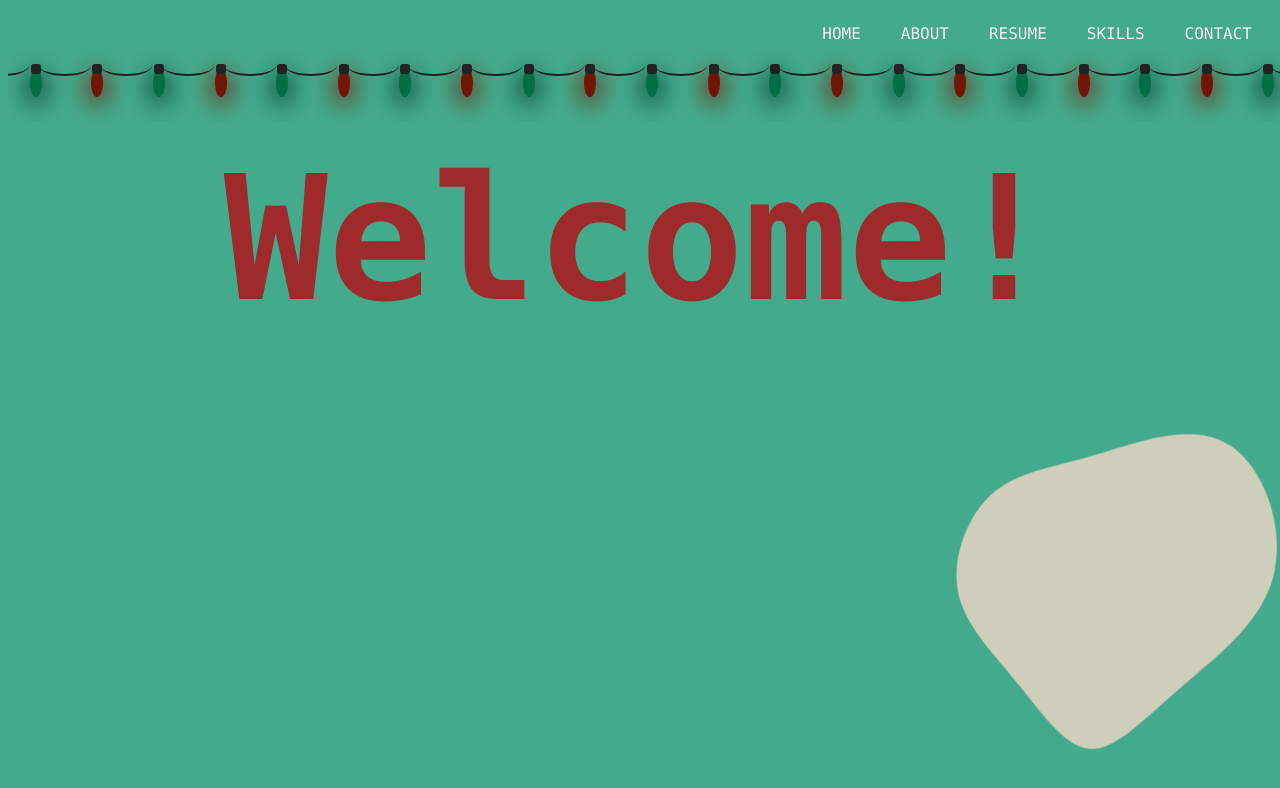
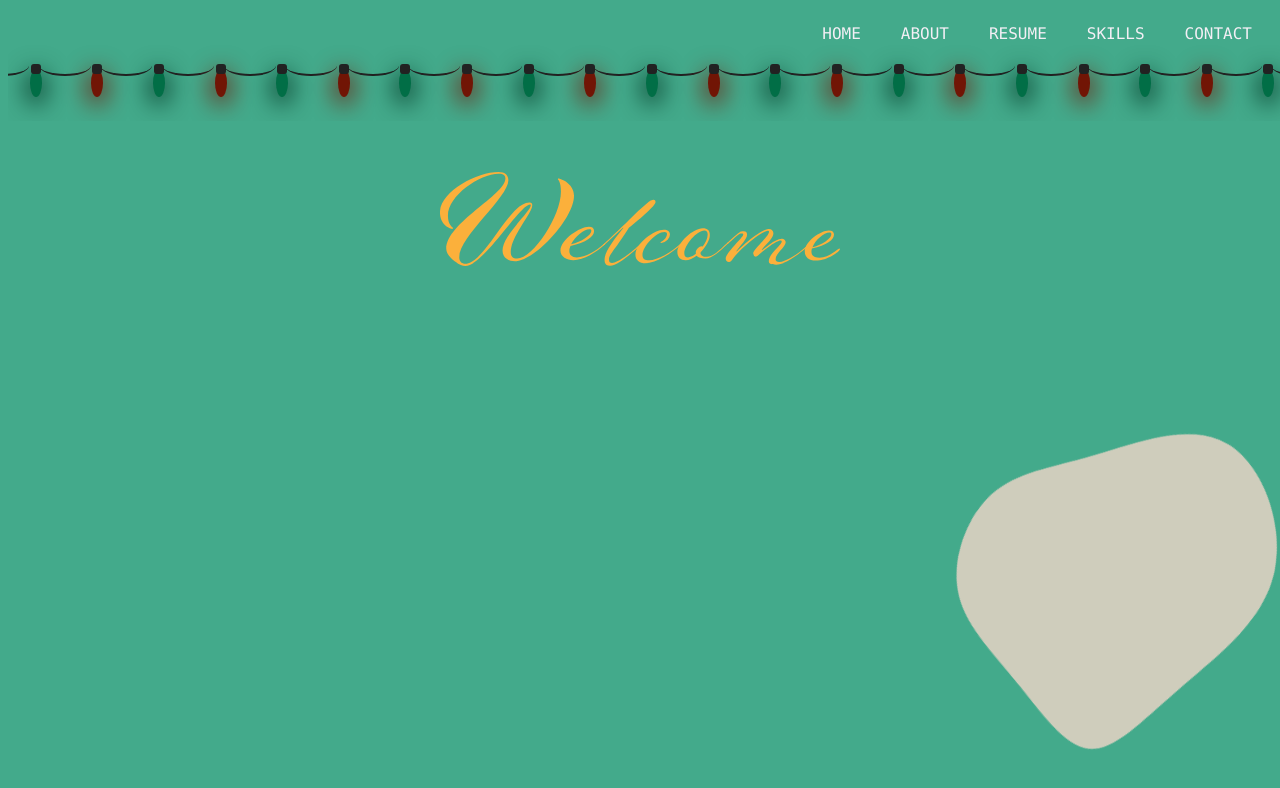
Before and after one commit to xosneha/Sneha-Personal-Website, a plain HTML site: page index.html in a window 1280 px wide. Drawn offline with Linux system fonts and the light colour scheme.

Commit message:
Add svg for welcome

```diff
--- a/index.html
+++ b/index.html
@@ -69,13 +69,21 @@
                 </ul>
 
 		<article class="home-article">
-			<h1> Welcome!</h1>
-		</article>
+            <img
+                    src="assets/welcome.svg"
+                    alt="triangle with all three sides equal"
+                    height="400"
+                    width="400" />
+        </article>
 		<div class="blob">
   			<svg viewBox="0 0 200 200" xmlns="http://www.w3.org/2000/svg">
   			<path fill="#cfcdbc" d="M32.1,-33.4C37.9,-26.4,36.2,-13.2,35.9,-0.3C35.5,12.5,36.6,25.1,30.8,33.5C25.1,42,12.5,46.5,1.7,44.8C-9.2,43.1,-18.4,35.3,-31.8,26.9C-45.3,18.4,-63,9.2,-67.8,-4.8C-72.6,-18.9,-64.6,-37.7,-51.2,-44.7C-37.7,-51.7,-18.9,-46.8,-2.8,-44C13.2,-41.1,26.4,-40.4,32.1,-33.4Z" transform="translate(100 100)" />
 			</svg>
 		</div>
 
+        <div>
+
+        </div>
+
 	</body>
 </html>
```
Also changed, not shown: assets/welcome.svg (added).
